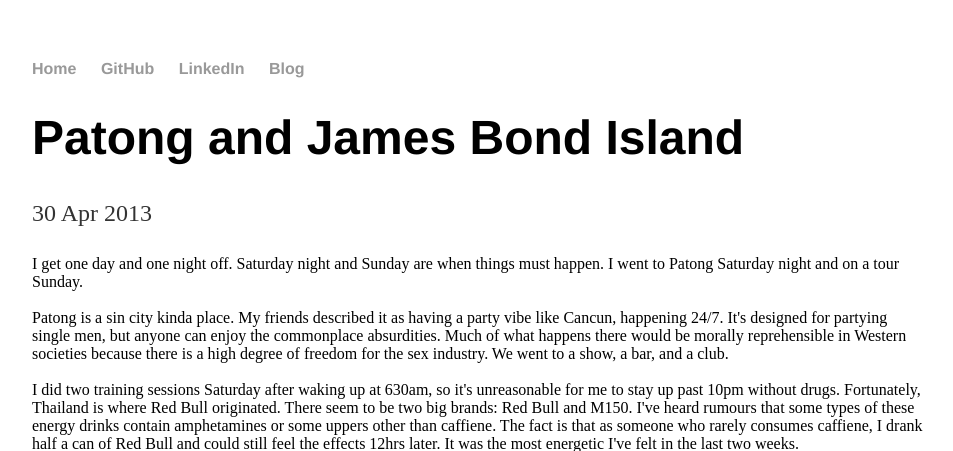
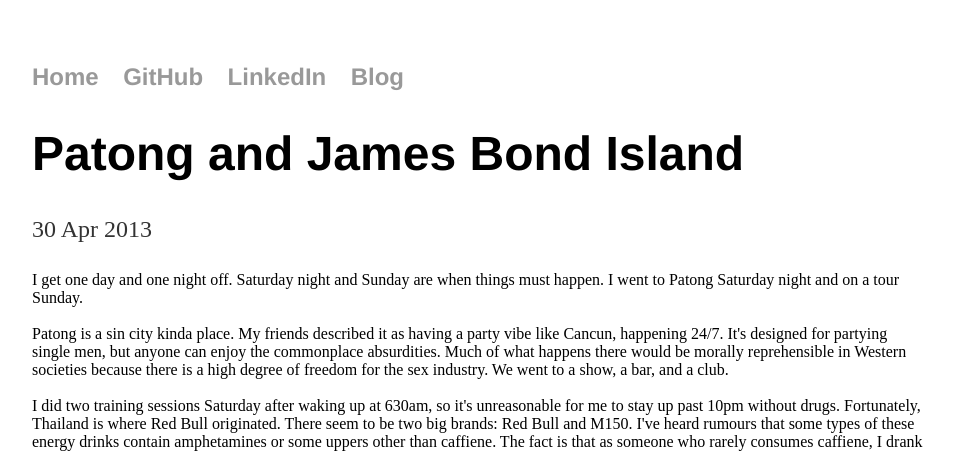
Before and after one commit to curiousest/curiousest.github.io, a Jekyll site: the page built from _posts/2013-04-30-patong-and-james-bond-island.html, in a window 1280 px wide. Shown: the top 451 px of the page, without its empty margins (160-1113 px from the left). Built offline with Jekyll 4.4.1, drawn with Linux system fonts in a browser that asks for light colours; grey boxes are pictures that could not be loaded.

Commit message:
Update main.css

```diff
--- a/css/main.css
+++ b/css/main.css
@@ -2,7 +2,7 @@ body {
     margin: 60px auto;
     width: 70%;
 }
-u1 li {
+li {
     font-size: 1.5em;
     line-height: 1.4em;
 }
```
